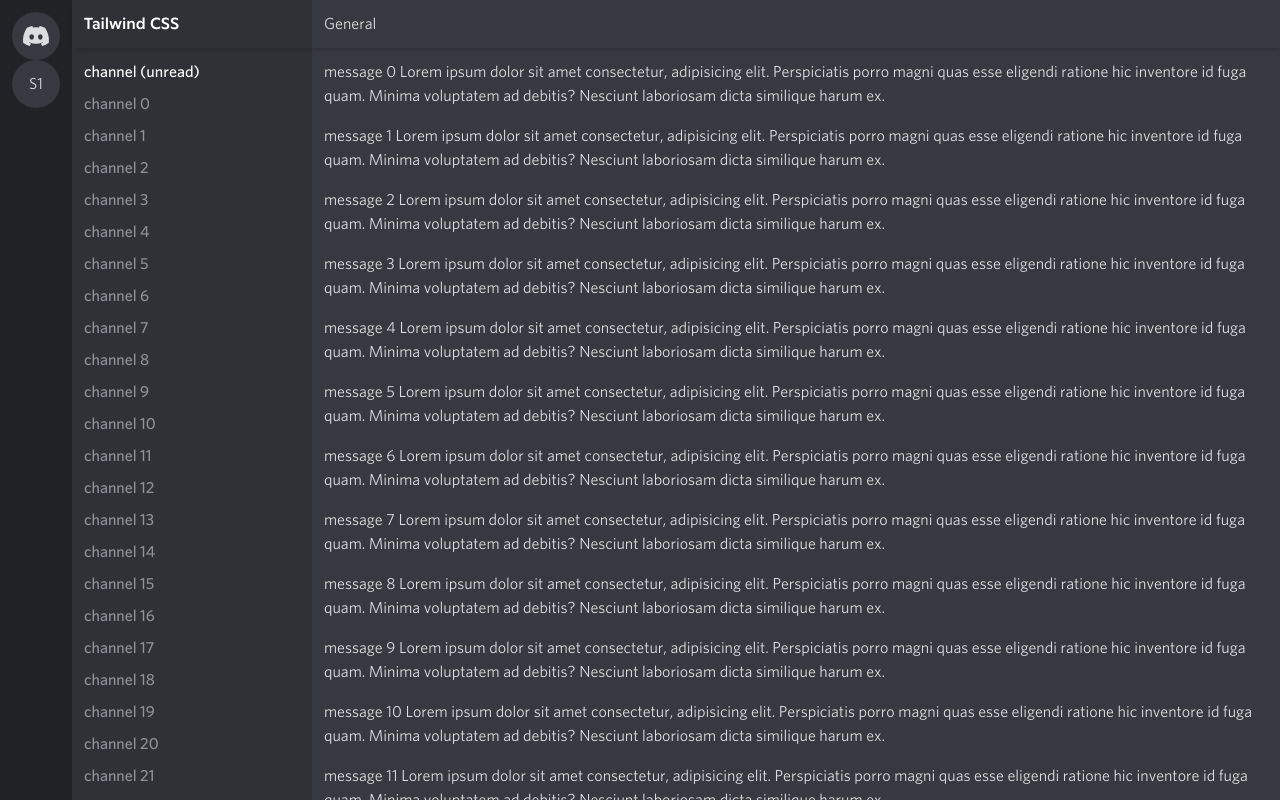
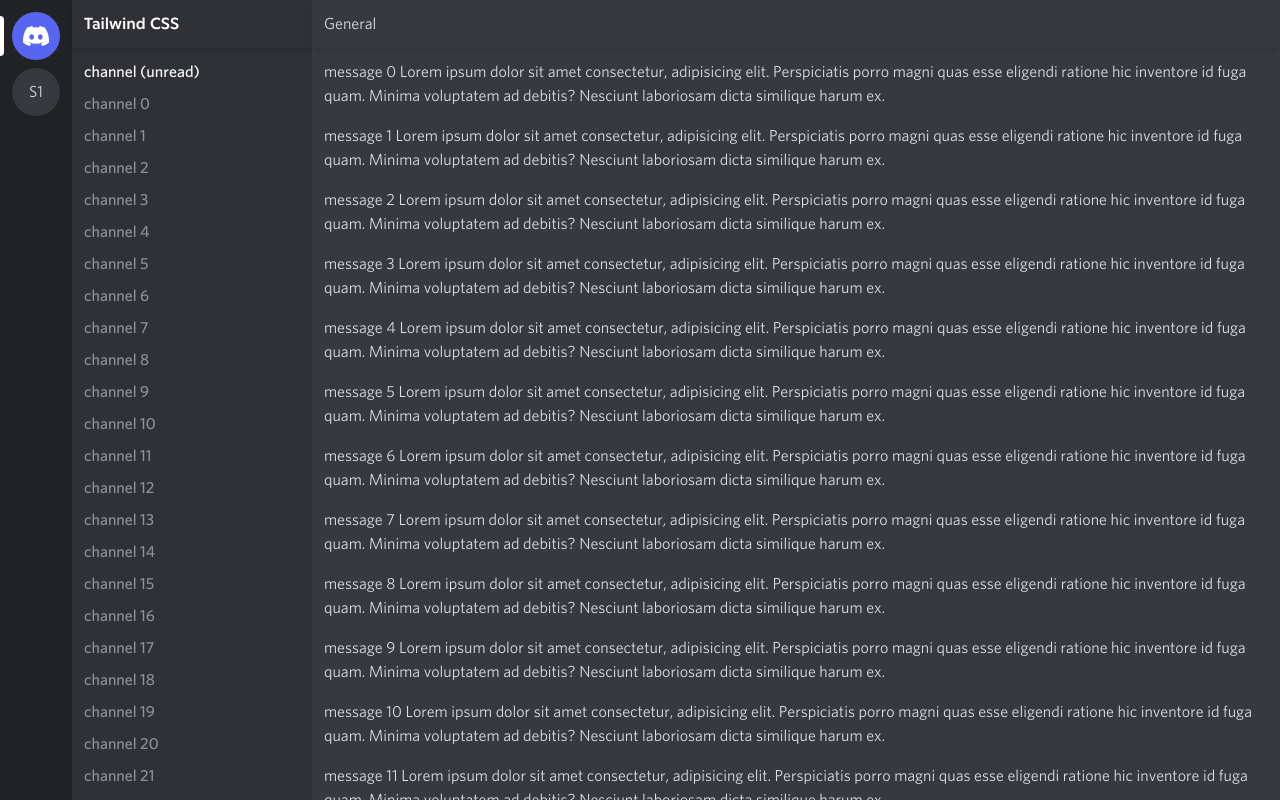
Before and after one commit to jordanss1/discord, a React (Vite) app: page / in a window 1280 px wide. Built offline with nearby package versions, Linux system fonts and the light colour scheme.

Commit message:
reusable component for server buttons

```diff
--- /dev/null
+++ b/src/components/servers/ServerComponent.tsx
@@ -0,0 +1,43 @@
+import { ReactElement } from "react";
+import { Link, useLocation } from "react-router-dom";
+
+type ServerComponentPropsType = {
+  route: string;
+  children: React.ReactNode;
+};
+
+const ServerComponent = ({
+  route,
+  children,
+}: ServerComponentPropsType): ReactElement => {
+  const { pathname } = useLocation();
+
+  return (
+    <Link to={route}>
+      <a className="relative block group">
+        <div className="absolute flex -left-3 h-full items-center">
+          <div
+            className={` ${
+              pathname === route
+                ? "h-10 opacity-100"
+                : "h-5 opacity-0 group-hover:opacity-100 scale-0 group-hover:scale-100"
+            } bg-white w-1 rounded-r opacity-0 transition-all duration-200  origin-left`}
+          />
+        </div>
+        <div className="group-active:translate-y-px">
+          <div
+            className={`${
+              pathname === route
+                ? "rounded-2xl bg-brand text-white"
+                : "text-gray-100 bg-gray-700 group-hover:rounded-2xl group-hover:bg-brand group-hover:text-white"
+            }  transition-all rounded-3xl duration-200 w-12 h-12 flex items-center justify-center`}
+          >
+            {children}
+          </div>
+        </div>
+      </a>
+    </Link>
+  );
+};
+
+export default ServerComponent;
--- a/src/components/servers/ServerLinks.tsx
+++ b/src/components/servers/ServerLinks.tsx
@@ -1,25 +1,17 @@
 import { ReactElement } from "react";
-import { Link } from "react-router-dom";
+import { Link, useLocation } from "react-router-dom";
 import DiscordIcon from "../DiscordIcon";
+import ServerComponent from "./ServerComponent";
 
 const ServerLinks = () => {
+  const { pathname } = useLocation();
+
   return (
-    <div className="bg-gray-900 p-3 space-y-2 overflow-y-scroll">
-      <Link to="/">
-        <div className="bg-gray-700 transition-all rounded-3xl duration-200 hover:rounded-2xl hover:bg-brand hover:text-white text-gray-100 w-12 h-12 flex items-center justify-center">
-          <DiscordIcon className="w-7 h-5" />
-        </div>
-      </Link>
-      <Link to="/servers/1">
-        <a className="bg-gray-700 transition-all rounded-3xl duration-200 hover:rounded-2xl hover:bg-brand hover:text-white text-gray-100 w-12 h-12 flex items-center justify-center">
-          S1
-        </a>
-      </Link>
-      {/* {[...Array(40)].map((_, i) => (
-        <div className="bg-white text-gray-800 w-12 h-12 rounded-full flex items-center justify-center">
-          {i}
-        </div>
-      ))} */}
+    <div className="bg-gray-900 p-3 flex flex-col gap-2 overflow-y-scroll">
+      <ServerComponent route="/">
+        <DiscordIcon className="w-7 h-5" />
+      </ServerComponent>
+      <ServerComponent route="/server/1">S1</ServerComponent>
     </div>
   );
 };
```
